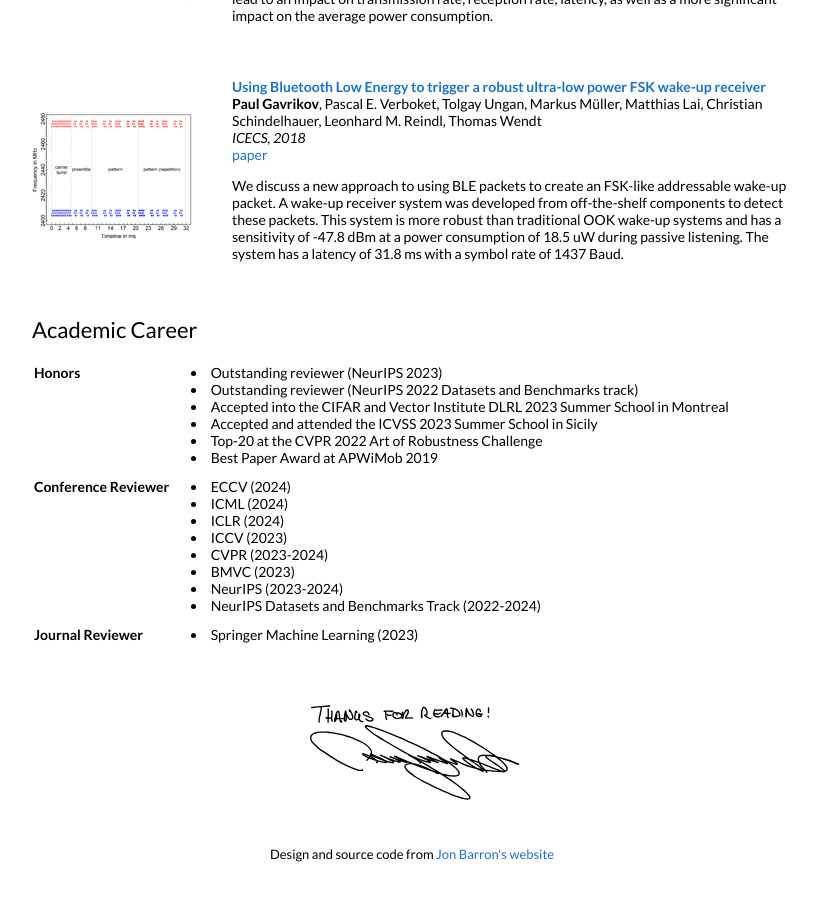
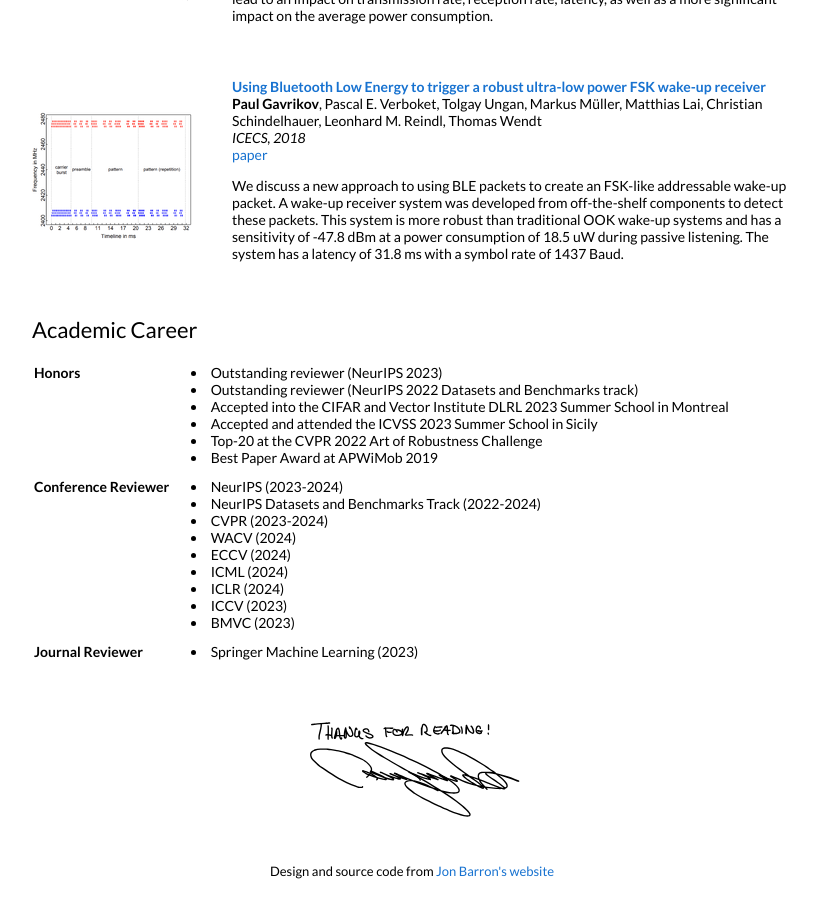
Before and after one commit to paulgavrikov/paulgavrikov.github.io, a Jekyll site: the page built from _posts/2018-05-15-intro.markdown, in a window 1280 px wide and 900 px high, scrolled down 3698 px. Shown: the whole window, without its empty margins (228-1045 px from the left). Built offline with Jekyll 4.4.1, drawn with Linux system fonts in a browser that asks for light colours.

Commit message:
adding wacv reviewer

```diff
--- a/_layouts/default.html
+++ b/_layouts/default.html
@@ -135,14 +135,15 @@
                 <tr>
                   <td><b>Conference Reviewer</b></td>
                   <td>
+                    <li>NeurIPS (2023-2024)</li>
+                    <li>NeurIPS Datasets and Benchmarks Track (2022-2024)</li>
+                    <li>CVPR (2023-2024)</li>
+                    <li>WACV (2024)</li>
                     <li>ECCV (2024)</li>
                     <li>ICML (2024)</li>
                     <li>ICLR (2024)</li>
                     <li>ICCV (2023)</li>
-                    <li>CVPR (2023-2024)</li>
                     <li>BMVC (2023)</li>
-                    <li>NeurIPS (2023-2024)</li>
-                    <li>NeurIPS Datasets and Benchmarks Track (2022-2024)</li>
                   </td>
               </tr>
               <tr>
```
